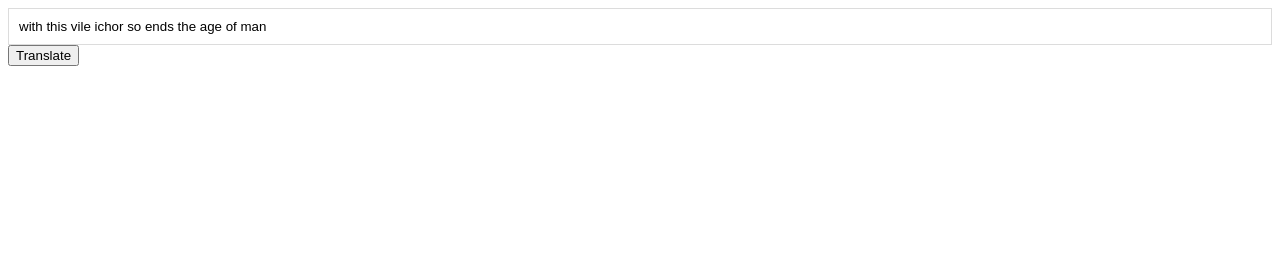
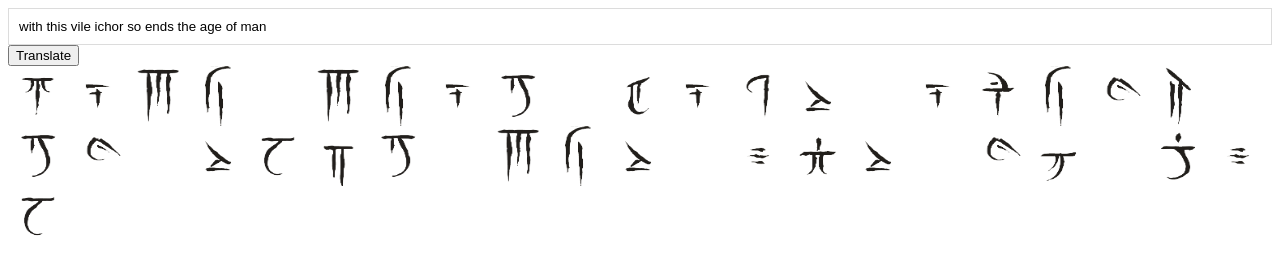
Before and after one commit to Kenji776/glyph-translate, a plain HTML site: page index.html in a window 1280 px wide. Drawn offline with nearby package versions, Linux system fonts and the light colour scheme.

Commit message:
graphics

```diff
--- a/index.html
+++ b/index.html
@@ -2,6 +2,10 @@
 	<script src="https://ajax.googleapis.com/ajax/libs/jquery/2.2.0/jquery.min.js"></script>
 	<head>
 		<script>
+			var selectedLanguage = 'draconic';
+			var message = 'with this vile ichor so ends the age of man';
+			var glyphWidth = 60;
+			var glyphHeight = 60;
 			$( document ).ready(function() {
 				$('#submit').click(function(){
 				var text = encodeURIComponent($('#translate').val());
@@ -11,7 +15,27 @@
 					  $( "#output_div" ).html( data );
 					});
 				});
+
+				$( "#output_div" ).html(translateString(selectedLanguage,message));
 			});
+
+			function translateString(language,message)
+			{
+				var returnString = '';
+
+				for (var i = 0, len = message.length; i < len; i++) {
+					if(message[i] == ' ')
+					{
+						returnString += '<img src="'+language+'/space.png" width="'+glyphWidth+'" height="'+glyphHeight+'">';
+					}
+					else
+					{
+						returnString += '<img src="'+language+'/'+message[i]+'.png" width="'+glyphWidth+'" height="'+glyphHeight+'" title="'+message[i]+'">';
+					}
+				}
+
+				return returnString;
+			}
 		</script>
 		<style>
 
```
Also changed, not shown: draconic/space.png (added), draconic/u.png (added), draconic/v.png (added), draconic/w.png (added), draconic/x.png (added), draconic/y.png (added), draconic/z.png (added), 3 other files.
